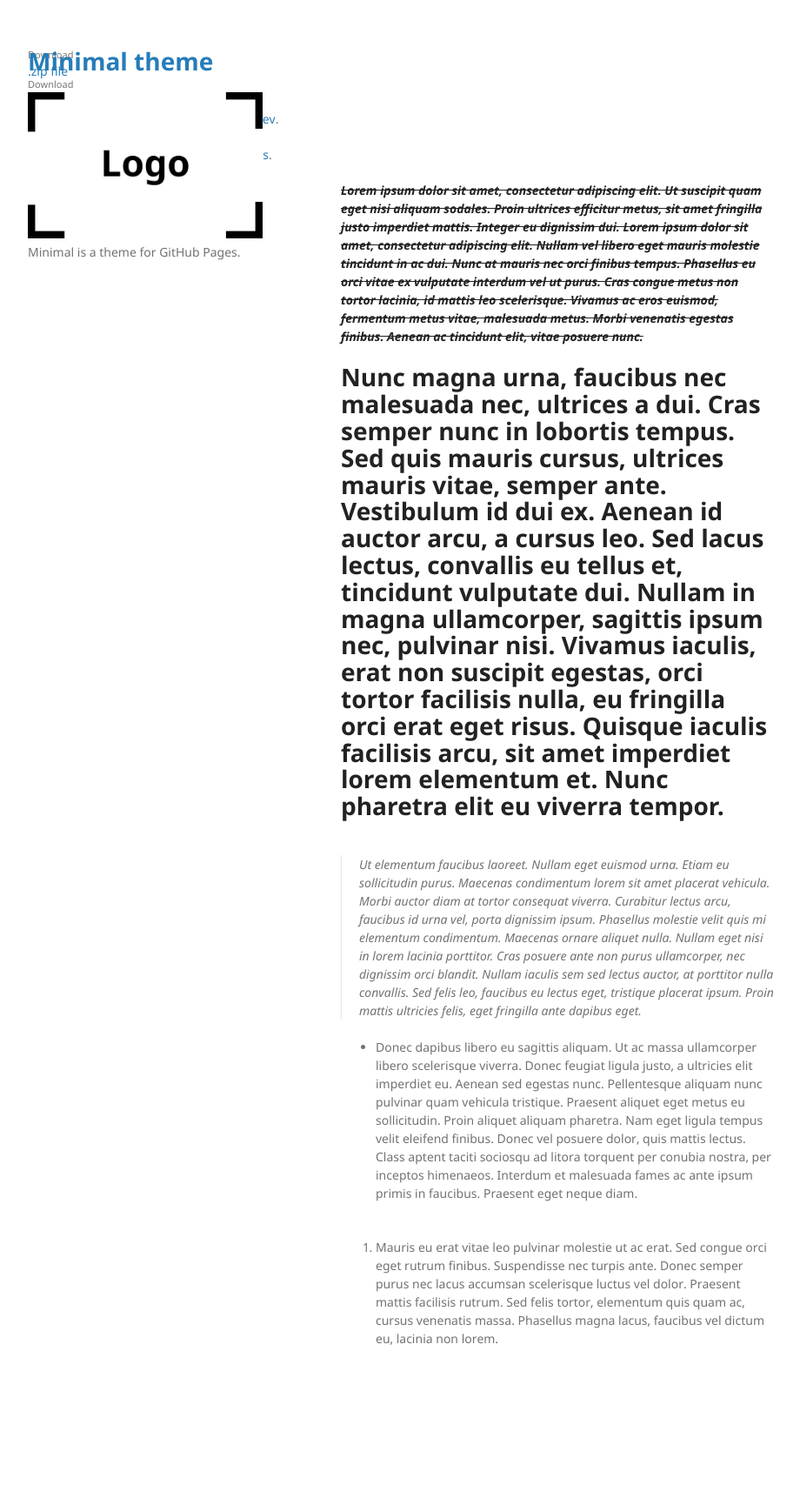
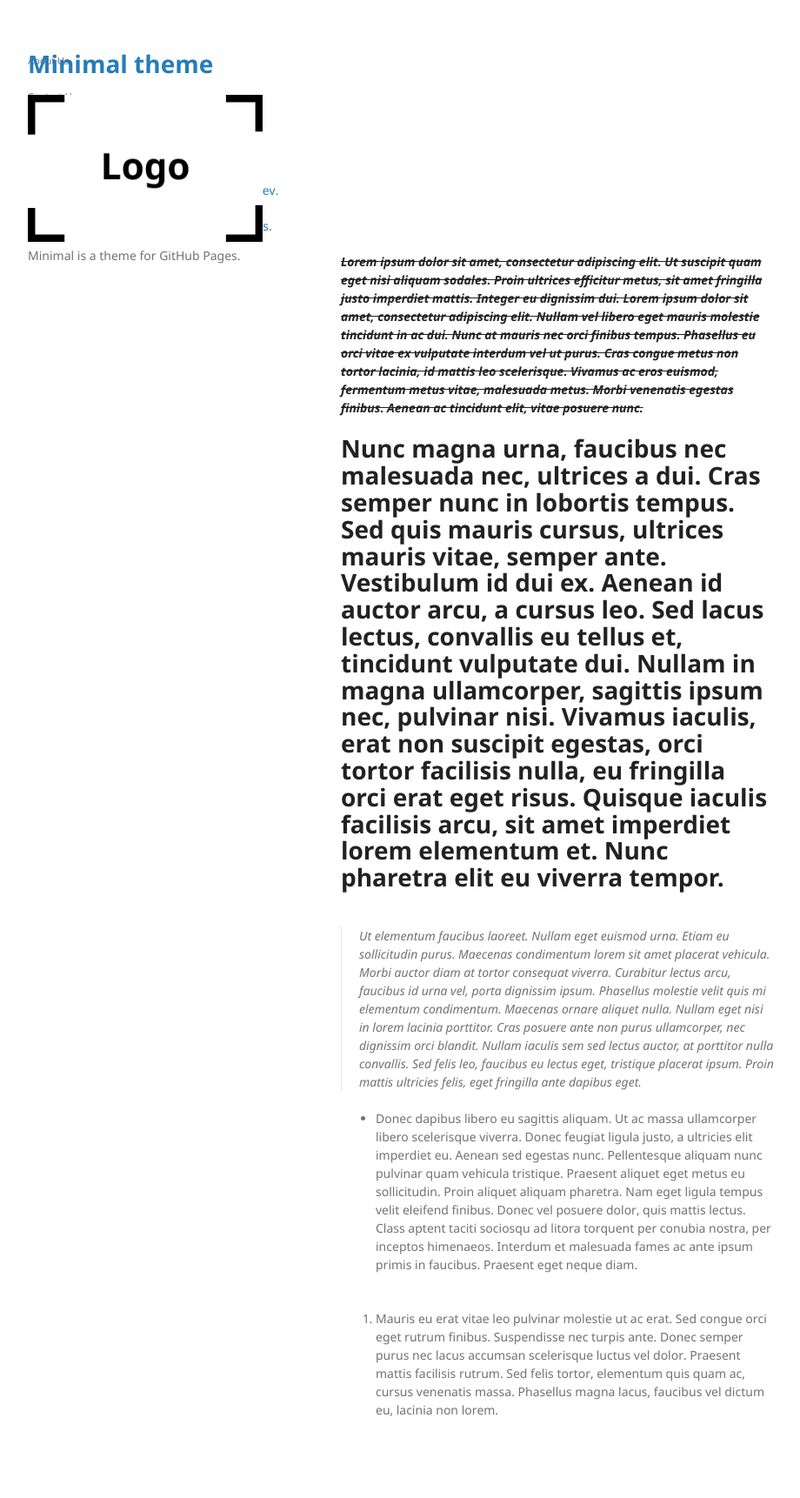
Before and after one commit to heydavid-dev/minimal-dev, a Jekyll site: the page built from index.md, in a window 1280 px wide. Shown: the whole page at 87% size, without its empty margins (178-1098 px from the left). Built offline with Jekyll 4.4.1, drawn with Linux system fonts in a browser that asks for light colours; our own code applies the rules of GitHub Pages for plain Markdown files; before the commit the page ends 1640 px from its top, so only the background shows below that.

Commit message:
Update default.html

```diff
--- a/_layouts/default.html
+++ b/_layouts/default.html
@@ -25,6 +25,8 @@
       </header>
 
       <aside id="sidebar">
+        <p><small>About Us</small></p>
+        <p><small>Contact Us</small></p>
         {% if site.show_downloads %}
           <a href="{{ site.github.zip_url }}" class="button">
             <small>Download</small>
```
